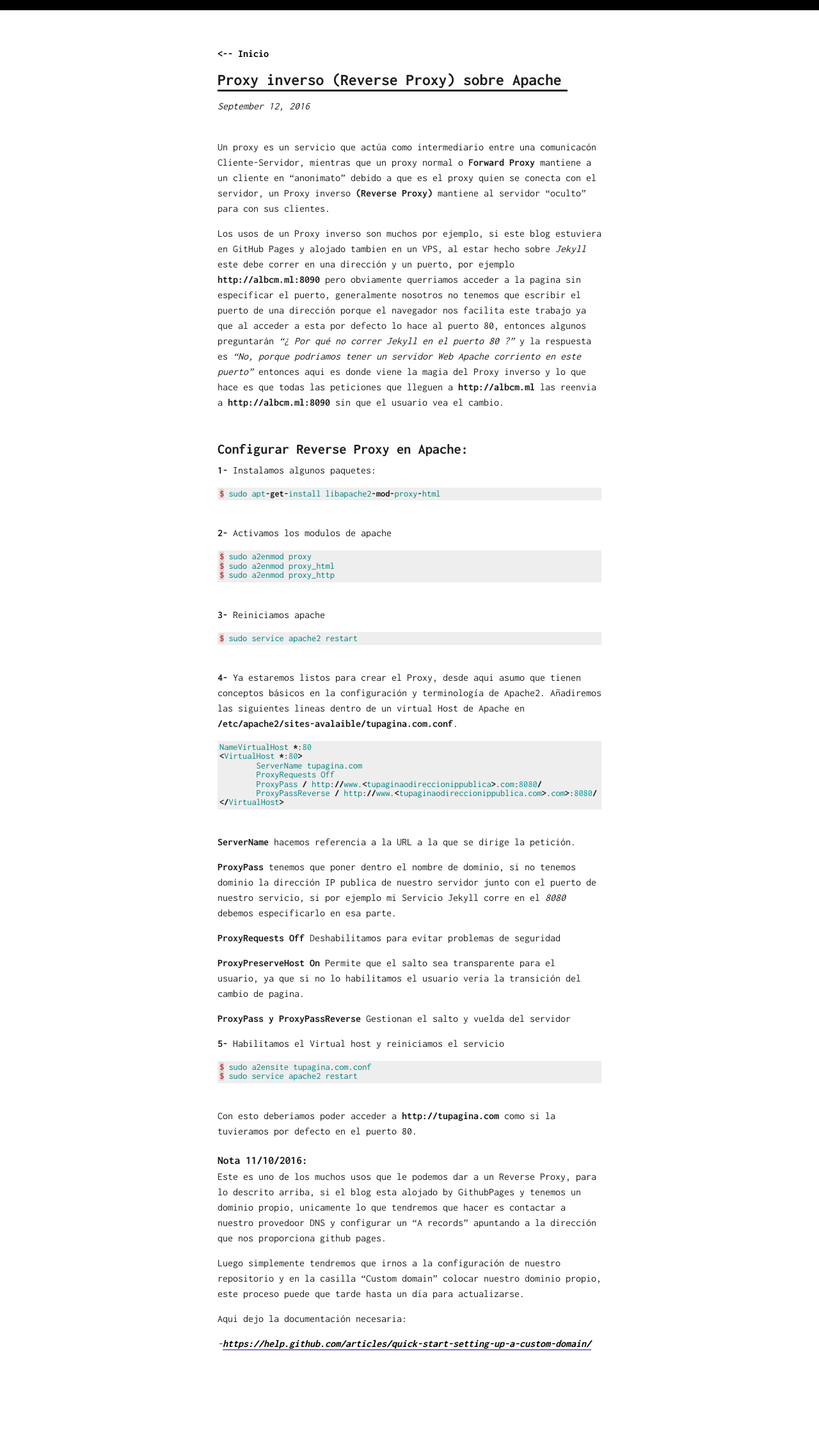
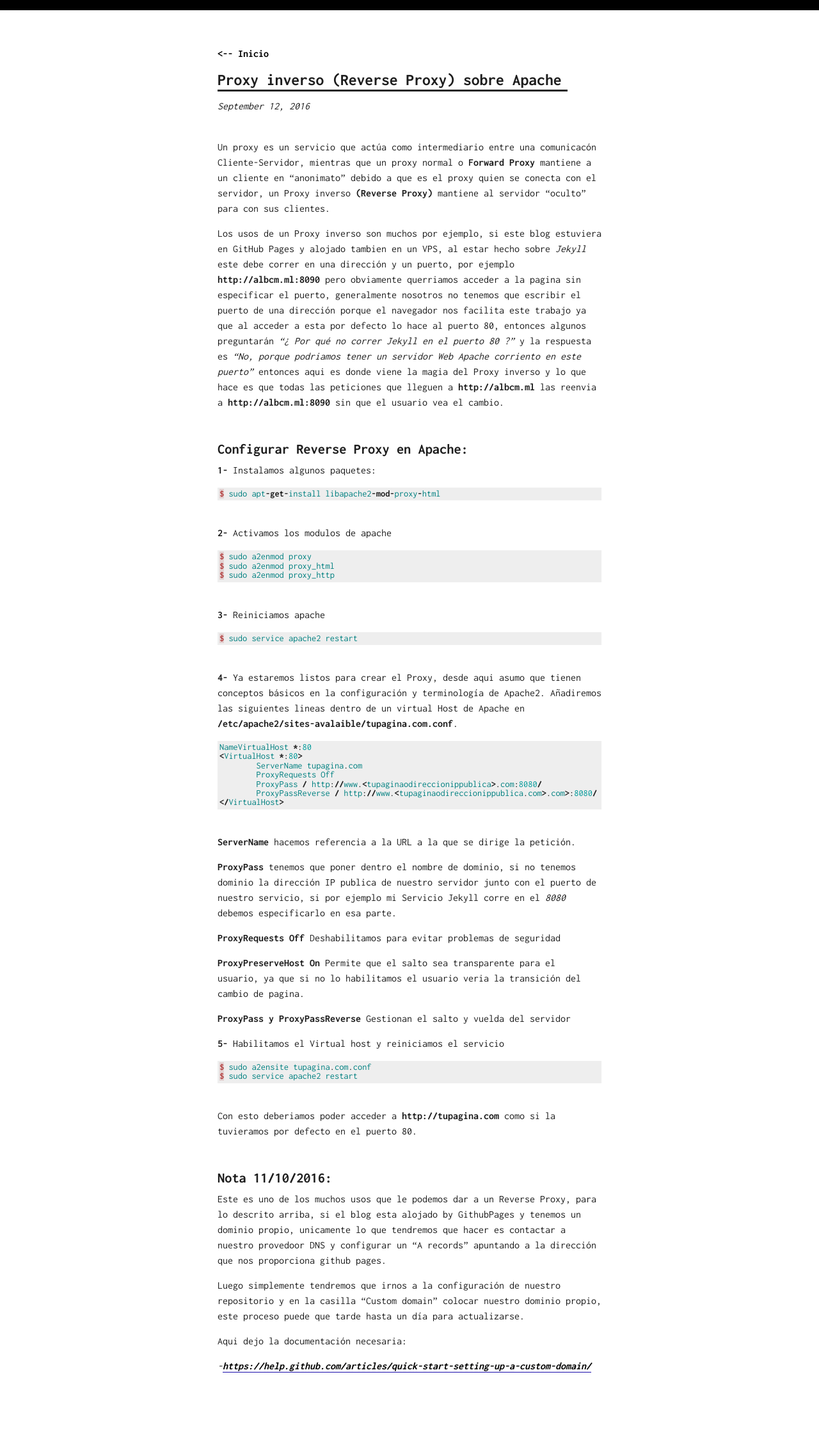
Before and after one commit to AlbCM/albcm.github.io, a Jekyll site: the page built from _posts/2016-09-12-Proxy-Inverso-con-Apache.markdown, in a window 1280 px wide. Shown: the whole page at 64% size. Built offline with Jekyll 4.4.1, drawn with Linux system fonts in a browser that asks for light colours; comment, search, counter and statistics services are not loaded; before the commit the page ends 2217 px from its top, so only the background shows below that.

```diff
--- a/_posts/2016-09-12-Proxy-Inverso-con-Apache.markdown
+++ b/_posts/2016-09-12-Proxy-Inverso-con-Apache.markdown
@@ -57,7 +57,7 @@ $ sudo service apache2 restart
 
 Con esto deberiamos poder acceder a **http://tupagina.com** como si la tuvieramos por defecto en el puerto 80.
 
-## Nota 11/10/2016:
+# Nota 11/10/2016:
 Este es uno de los muchos usos que le podemos dar a un Reverse Proxy, para lo descrito arriba, si el blog esta alojado by GithubPages y tenemos un dominio propio, unicamente lo que tendremos que hacer es contactar a nuestro provedoor DNS y configurar un "A records" apuntando a la dirección que nos proporciona github pages.
 
 Luego simplemente tendremos que irnos a la configuración de nuestro repositorio y en la casilla "Custom domain" colocar nuestro dominio propio, este proceso puede que tarde hasta un día para actualizarse.
```
